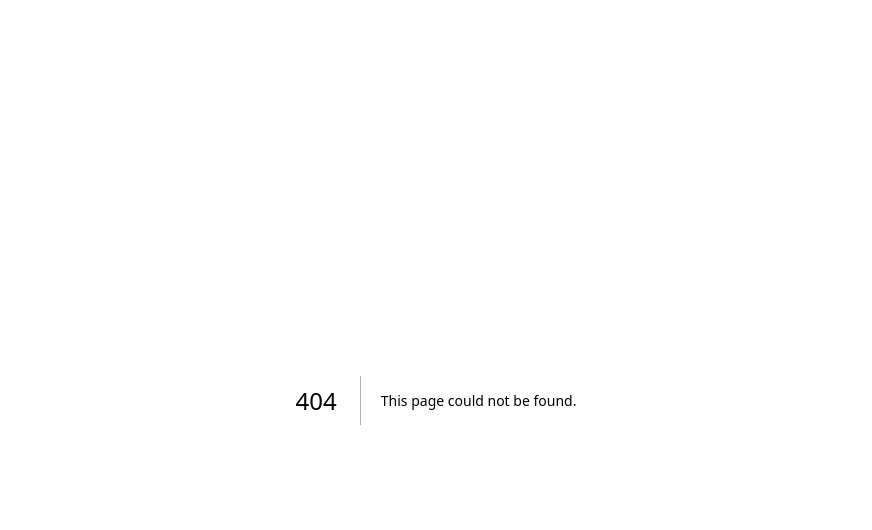
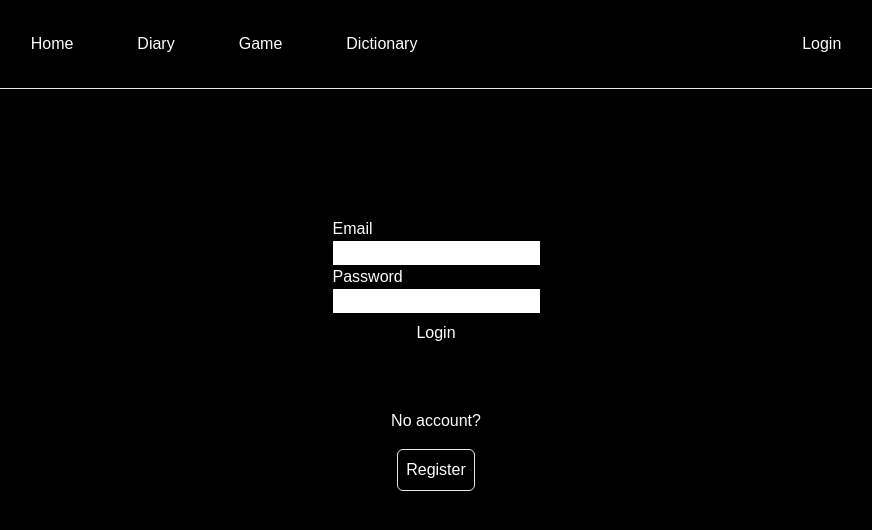
Before and after one commit to lem0000ns/Yanguages, a Next.js app in the folder frontend/: page /login in a window 1280 px wide. Before the commit this address had no page. Shown: the top 530 px of the page, without its empty margins (204-1076 px from the left). Built offline with nearby package versions, Linux system fonts and the light colour scheme.

Commit message:
added login format

```diff
--- /dev/null
+++ b/frontend/src/app/login/page.tsx
@@ -0,0 +1,42 @@
+import React from "react";
+import Navbar from "../ui/Navbar";
+
+const page = () => {
+  return (
+    <>
+      <Navbar />
+      <div className="flex flex-col justify-center items-center mx-auto mt-32">
+        <form
+          action="/register"
+          method="POST"
+          className="flex flex-col items-center mx-auto"
+        >
+          <div className="flex flex-col">
+            <label htmlFor="email">Email</label>{" "}
+            <input type="email" id="email" name="email" required></input>
+          </div>
+          <div className="flex flex-col">
+            <label htmlFor="password">Password</label>{" "}
+            <input
+              type="password"
+              id="password"
+              name="password"
+              required
+            ></input>
+          </div>
+          <button className="mt-2" type="submit">
+            Login
+          </button>
+        </form>
+        <div className="mt-16 flex flex-col items-center space-y-4">
+          <p>No account?</p>
+          <a className="border rounded-md p-2" href="/register">
+            Register
+          </a>
+        </div>
+      </div>
+    </>
+  );
+};
+
+export default page;
--- /dev/null
+++ b/frontend/src/app/register/page.tsx
@@ -0,0 +1,40 @@
+import React from "react";
+import Navbar from "../ui/Navbar";
+
+const page = () => {
+  return (
+    <>
+      <Navbar />
+      <div className="flex flex-col justify-center items-center mx-auto mt-32">
+        <form
+          action="/register"
+          method="POST"
+          className="flex flex-col items-center mx-auto"
+        >
+          <div className="flex flex-col">
+            <label htmlFor="usrname">Username</label>{" "}
+            <input type="text" id="usrname" name="usrname" required></input>
+          </div>
+          <div className="flex flex-col">
+            <label htmlFor="email">Email</label>{" "}
+            <input type="email" id="email" name="email" required></input>
+          </div>
+          <div className="flex flex-col">
+            <label htmlFor="password">Password</label>{" "}
+            <input
+              type="password"
+              id="password"
+              name="password"
+              required
+            ></input>
+          </div>
+          <button className="mt-2" type="submit">
+            Register
+          </button>
+        </form>
+      </div>
+    </>
+  );
+};
+
+export default page;
--- a/frontend/src/app/ui/Navbar.tsx
+++ b/frontend/src/app/ui/Navbar.tsx
@@ -6,7 +6,7 @@ import Link from "next/link";
 
 const Navlinks = () => {
   return (
-    <div className="md:space-x-16 flex md:flex-row md:space-y-0 flex-col space-y-4">
+    <div className="md:space-x-16 flex md:flex-row md:space-y-0 flex-col space-y-4 items-center">
       <Link href="/">Home</Link>
       <Link href="/diary">Diary</Link>
       <Link href="/game">Game</Link>
@@ -23,10 +23,11 @@ const Navbar = () => {
   };
 
   return (
-    <header className="top-0 bg-black flex-wrap z-[20] mx-auto flex w-2/3 items-center justify-between border-b border-purple p-8">
+    <header className="top-0 bg-black flex-wrap z-[20] mx-auto flex w-full items-center justify-between border-b border-purple p-8">
       <nav className="w-full">
-        <div className="hidden w-full md:flex space-x-32 justify-center mx-auto">
+        <div className="hidden w-2/3 md:flex space-x-32 justify-between items-center mx-auto">
           <Navlinks />
+          <Link href="/login">Login</Link>
         </div>
         <div className="md:hidden">
           <button onClick={toggleNavbar}>
@@ -35,8 +36,9 @@ const Navbar = () => {
         </div>
       </nav>
       {isOpen && (
-        <div className="md:hidden flex flex-col items-center basis-full">
+        <div className="md:hidden flex flex-col items-center basis-full space-y-4">
           <Navlinks />
+          <Link href="/login">Login</Link>
         </div>
       )}
     </header>
--- a/package.json
+++ b/package.json
@@ -20,6 +20,7 @@
     "axios": "^1.7.7",
     "cors": "^2.8.5",
     "csv-parser": "^3.0.0",
+    "ejs": "^3.1.10",
     "express": "^4.21.1",
     "mysql": "^2.18.1",
     "mysql2": "^3.11.3",
```
Also changed, not shown: 2 other files (tests, documents, lock files or other folders).
